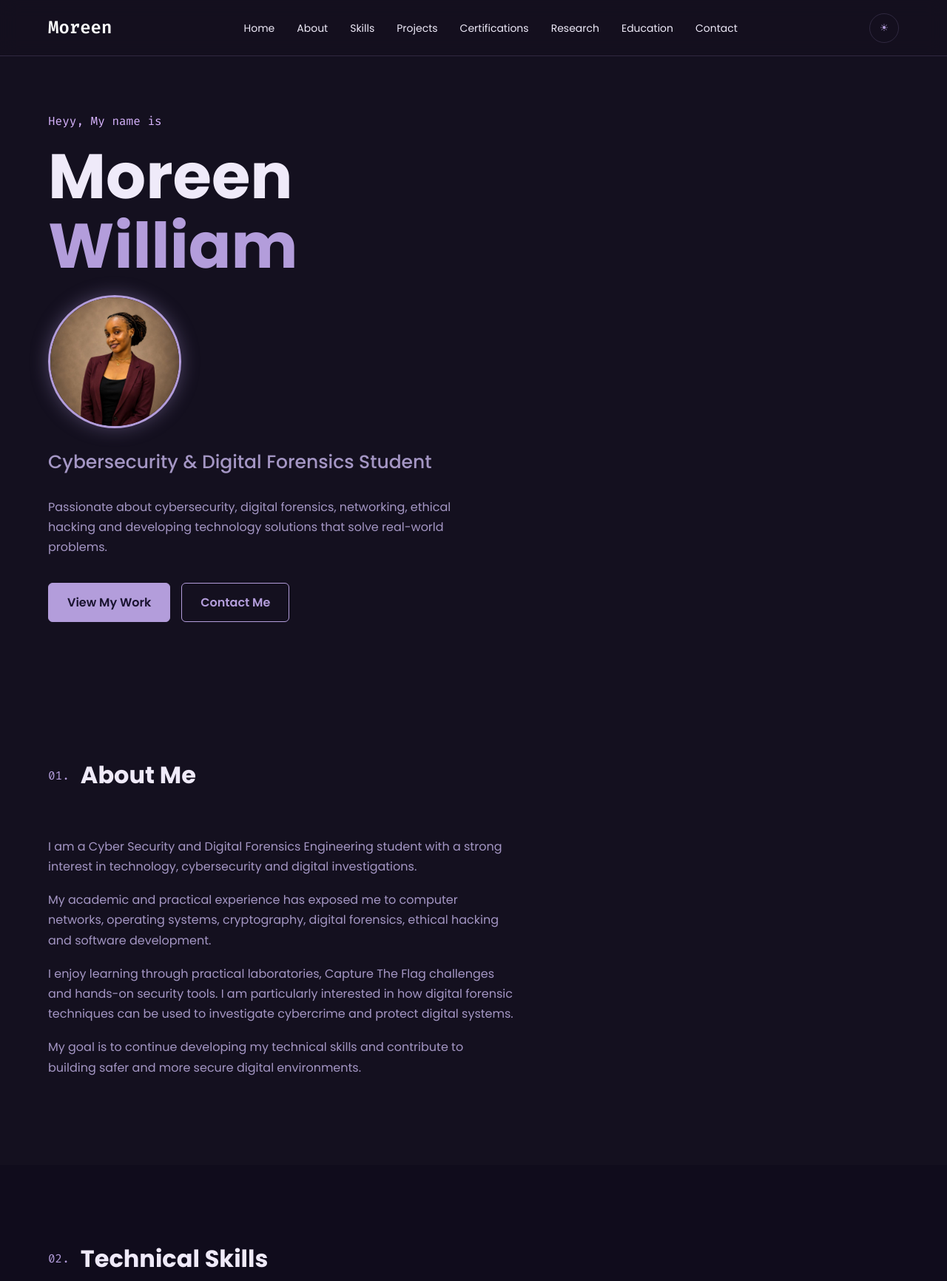
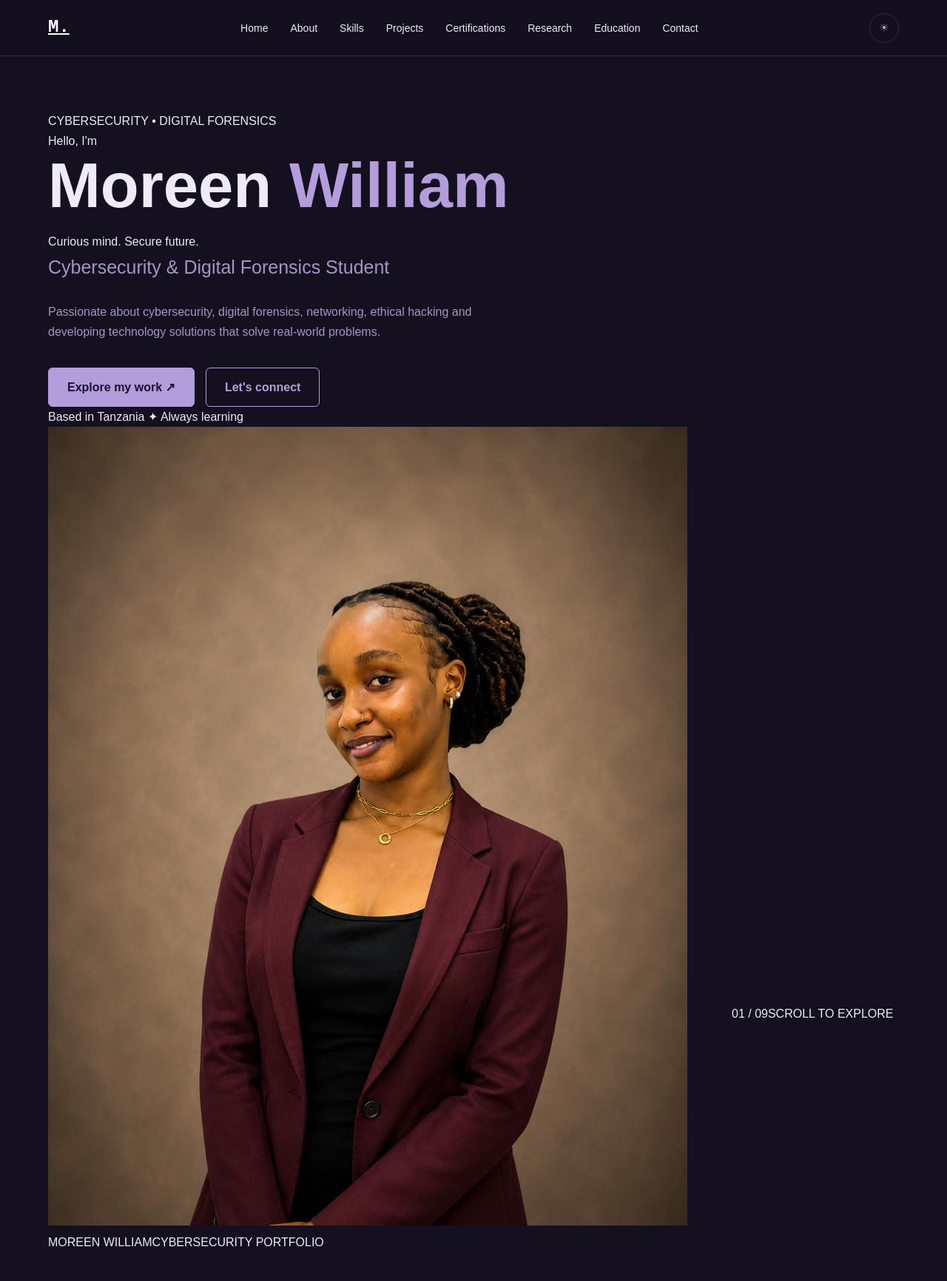
Before and after one commit to Ballerina-bae/moreen-portfolio, a plain HTML site: page index.html in a window 1280 px wide. Shown: the top 1732 px of the page at 74% size. Drawn offline with Linux system fonts and the light colour scheme.

Commit message:
Redesign portfolio hero and typography

```diff
--- a/index.html
+++ b/index.html
@@ -15,8 +15,8 @@
     <link rel="preconnect" href="https://fonts.googleapis.com">
     <link rel="preconnect" href="https://fonts.gstatic.com" crossorigin>
 
-    <link href="https://fonts.googleapis.com/css2?family=Fira+Code:wght@400;500;600&family=Poppins:wght@300;400;500;600;700&display=swap"
-          rel="stylesheet">
+    <link href="https://fonts.googleapis.com/css2?family=DM+Sans:wght@400;500;600;700&family=Great+Vibes&family=Parisienne&display=swap" rel="stylesheet">
+<style>.logo span{color:var(--gold)}</style>
 </head>
 
 <body>
@@ -26,11 +26,9 @@
 <header>
     <nav class="navbar">
 
-        <div class="logo">
-    Moreen
-</div>
+        <a class="logo" href="#home" aria-label="Moreen, back to home">M<span>.</span></a>
 
-        <button class="menu-toggle" id="menuToggle">
+        <button class="menu-toggle" id="menuToggle" aria-label="Open navigation" aria-expanded="false">
             ☰
         </button>
 
@@ -56,50 +54,36 @@
 <!-- HERO  -->
 
 <section id="home" class="hero">
-
-    <div class="hero-content">
-
-        <p class="terminal-text">
-            Heyy, My name is
-        </p>
-
-        <h1>
-            Moreen <span>William</span>
-        </h1>
-
-        <!-- Profile Picture -->
-        <div class="hero-image">
-            <img src="linkedubprofile.jpeg" alt="Moreen William">
+    <div class="hero-inner">
+        <div class="hero-content">
+            <p class="eyebrow"><span class="eyebrow-line"></span> CYBERSECURITY • DIGITAL FORENSICS</p>
+            <p class="hero-greeting">Hello, I'm</p>
+            <h1>Moreen <span>William</span></h1>
+            <p class="hero-script">Curious mind. Secure future.</p>
+            <h2>Cybersecurity &amp; Digital Forensics Student</h2>
+            <p class="hero-description">Passionate about cybersecurity, digital forensics, networking, ethical hacking and developing technology solutions that solve real-world problems.</p>
+            <div class="hero-buttons">
+                <a href="#projects" class="btn primary-btn">Explore my work <span aria-hidden="true">↗</span></a>
+                <a href="#contact" class="btn secondary-btn">Let's connect</a>
+            </div>
+            <p class="hero-location">Based in Tanzania <span>✦</span> Always learning</p>
         </div>
-
-        <h2>
-            Cybersecurity & Digital Forensics Student
-        </h2>
-
-        <p class="hero-description">
-
-            Passionate about cybersecurity, digital forensics, networking,
-            ethical hacking and developing technology solutions that solve
-            real-world problems.
-
-        </p>
-
-        <div class="hero-buttons">
-
-            <a href="#projects" class="btn primary-btn">
-                View My Work
-            </a>
-
-            <a href="#contact" class="btn secondary-btn">
-                Contact Me
-            </a>
-
+        <div class="hero-visual">
+            <div class="portrait-frame">
+                <span class="portrait-corner corner-one"></span><span class="portrait-corner corner-two"></span>
+                <img src="linkedubprofile.jpeg" alt="Portrait of Moreen William">
+            </div>
+            <div class="portrait-caption"><span>MOREEN WILLIAM</span><span>CYBERSECURITY PORTFOLIO</span></div>
+            <svg class="lily-art hero-lily" viewBox="0 0 220 220" aria-hidden="true">
+                <g fill="none" stroke="currentColor" stroke-width="1.35" stroke-linecap="round" stroke-linejoin="round">
+                    <path d="M109 111C63 88 55 43 83 23c23 17 30 49 26 88Z"/><path d="M110 111c-8-47 15-88 47-91 12 31-8 69-47 91Z"/><path d="M109 111c-43-9-78 12-77 43 30 13 62-3 77-43Z"/><path d="M110 111c29-34 72-38 91-12-13 30-54 40-91 12Z"/><path d="M109 111c-12 42 8 78 39 83 17-28 1-65-39-83Z"/><path d="M109 111c-39 20-49 59-26 82 31-8 45-44 26-82Z"/><path d="M109 111 108 193M109 111 83 23M109 111 157 20M109 111 32 154M109 111 201 99"/><path d="M107 112c-2 25 5 42 16 56"/>
+                    <path d="M109 111c-4-8-7-15-7-23m7 23c5-10 10-16 17-21m-17 21c-11-3-18-3-26 0"/>
+                </g>
+            </svg>
+            <span class="hero-seal">✦</span>
         </div>
-
     </div>
-
-</section>
-
+    <div class="hero-bottom-note"><span>01 / 09</span><span>SCROLL TO EXPLORE</span><span class="note-line"></span></div>
 </section>
 
 
@@ -144,6 +128,8 @@
 
         </div>
 
+    </div>
+        <div class="about-note"><span class="about-note-mark">“</span><p>Learning with intention.<br>Building with purpose.</p><span class="about-note-flourish">with curiosity, always</span></div>
     </div>
 
 </section>
@@ -754,7 +740,7 @@
 
 <footer>
 
-    <div class="footer-logo">Moreen</div>
+    <div class="footer-logo">Moreen<span>.</span><small class="footer-script">thank you for stopping by</small></div>
 
     <p>Designed & developed by Moreen William</p>
 
```
